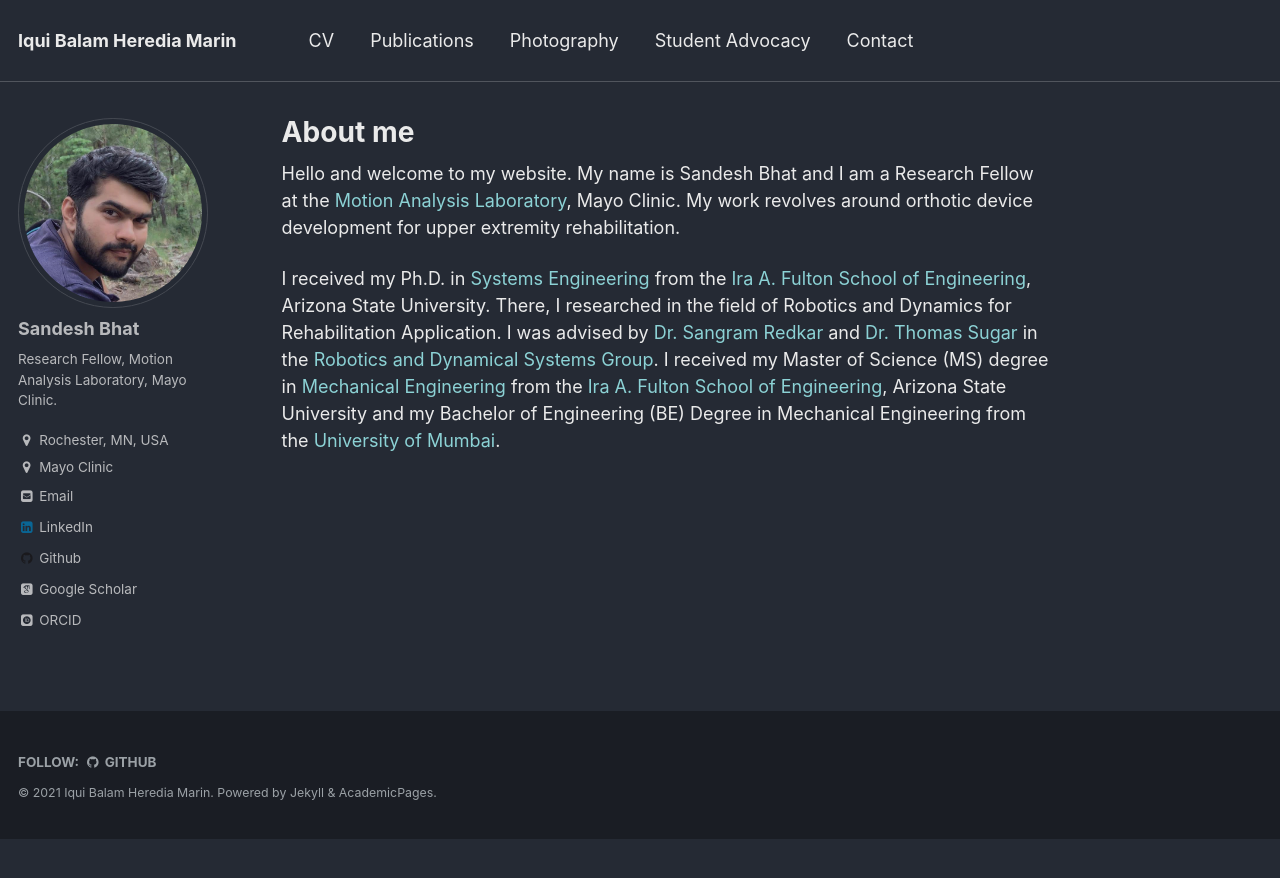
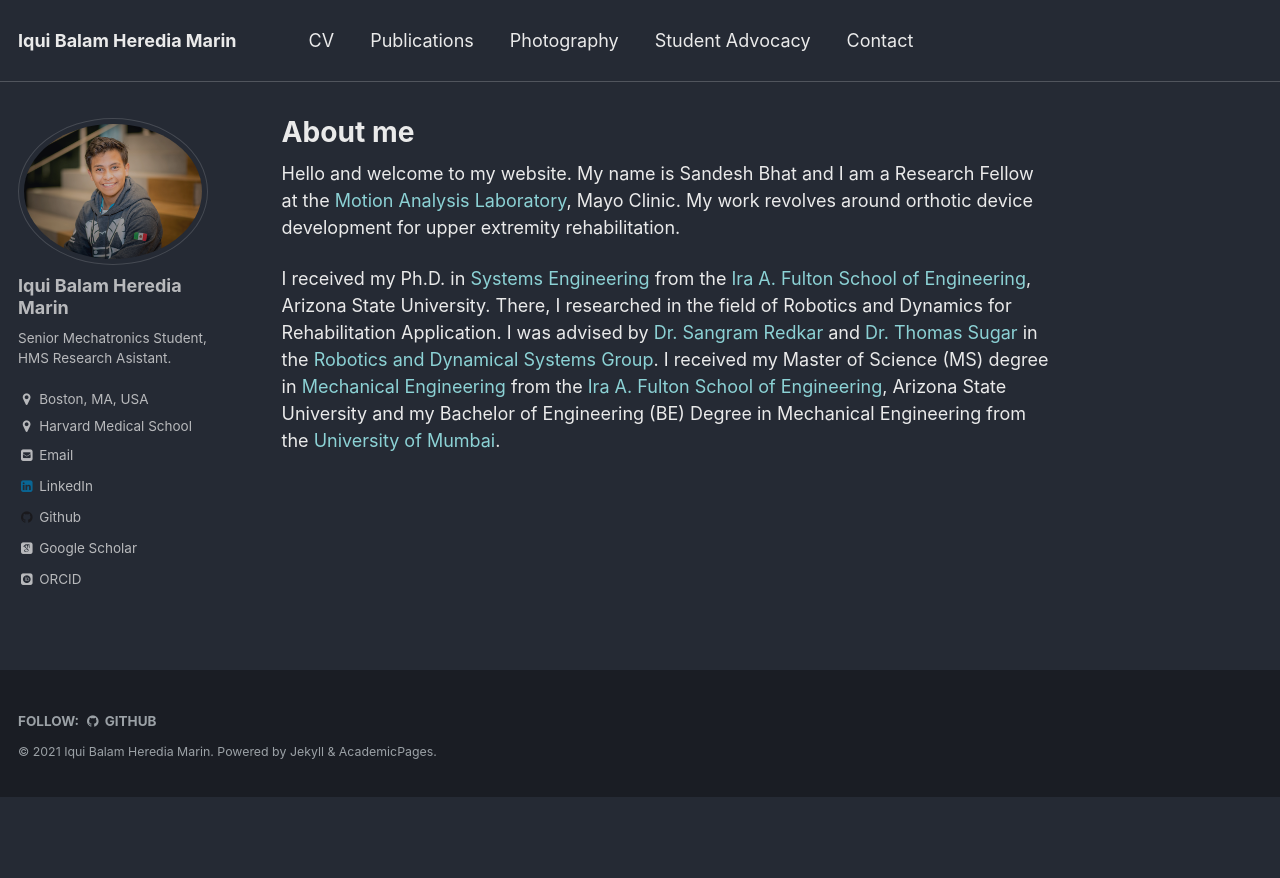
Before and after one commit to iquibalamhm/iquibalamhm.github.io, a Jekyll site: the page built from _pages/about.md, in a window 1280 px wide. Shown: the top 878 px of the page. Built offline with Jekyll 4.4.1, drawn with Linux system fonts in a browser that asks for light colours; nearby versions of some CDN libraries; some web fonts are replaced; library files that are not in the unit come from our copies.

Commit message:
Added Personal Info

```diff
--- a/_config.yml
+++ b/_config.yml
@@ -82,15 +82,14 @@ analytics:
 
 # Site Author
 author:
-  name             : "Sandesh Bhat"
-  avatar           : "sandesh.jpg"
-  bio              : "Research Fellow,
-                      Motion Analysis Laboratory,
-                      Mayo Clinic."
-  location         : "Rochester, MN, USA"
-  employer         : "Mayo Clinic"
-  googlescholar    : "https://scholar.google.com/citations?hl=en&user=Dx9aVjgAAAAJ"
-  email            : "mrsandeshbhat@gmail.com"
+  name             : "Iqui Balam Heredia Marin"
+  avatar           : "profile.jpg"
+  bio              : "Senior Mechatronics Student,
+                      HMS Research Asistant."
+  location         : "Boston, MA, USA"
+  employer         : "Harvard Medical School"
+  googlescholar    : "https://scholar.google.com/"
+  email            : "iquibalamhm@gmail.com"
   uri              :
   bitbucket        :
   codepen          :
@@ -98,13 +97,13 @@ author:
   flickr           :
   facebook         :
   foursquare       :
-  github           : "mrsandeshbhat"
+  github           : "iquibalamhm"
   google_plus      :
   keybase          :
   instagram        :
   lastfm           :
-  linkedin         : "mrsandeshbhat"
-  orcid            : "https://orcid.org/0000-0002-8989-0235"
+  linkedin         : "iqui-balam"
+  orcid            : "https://orcid.org/"
   pinterest        :
   soundcloud       :
   stackoverflow    : # http://stackoverflow.com/users/123456/username
```
Also changed, not shown: images/profile.jpg (added), images/sandesh.jpg (deleted), 1 other file.
